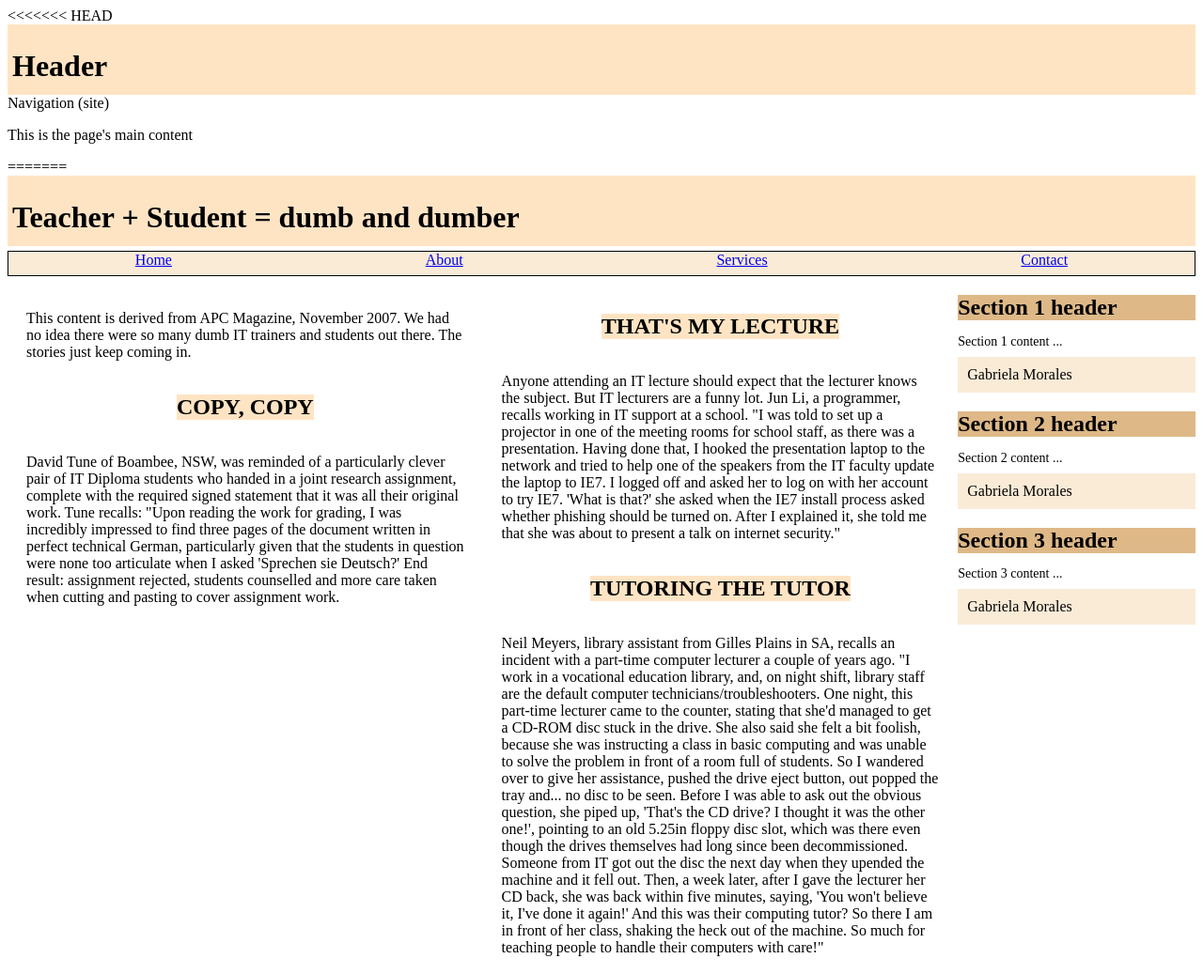
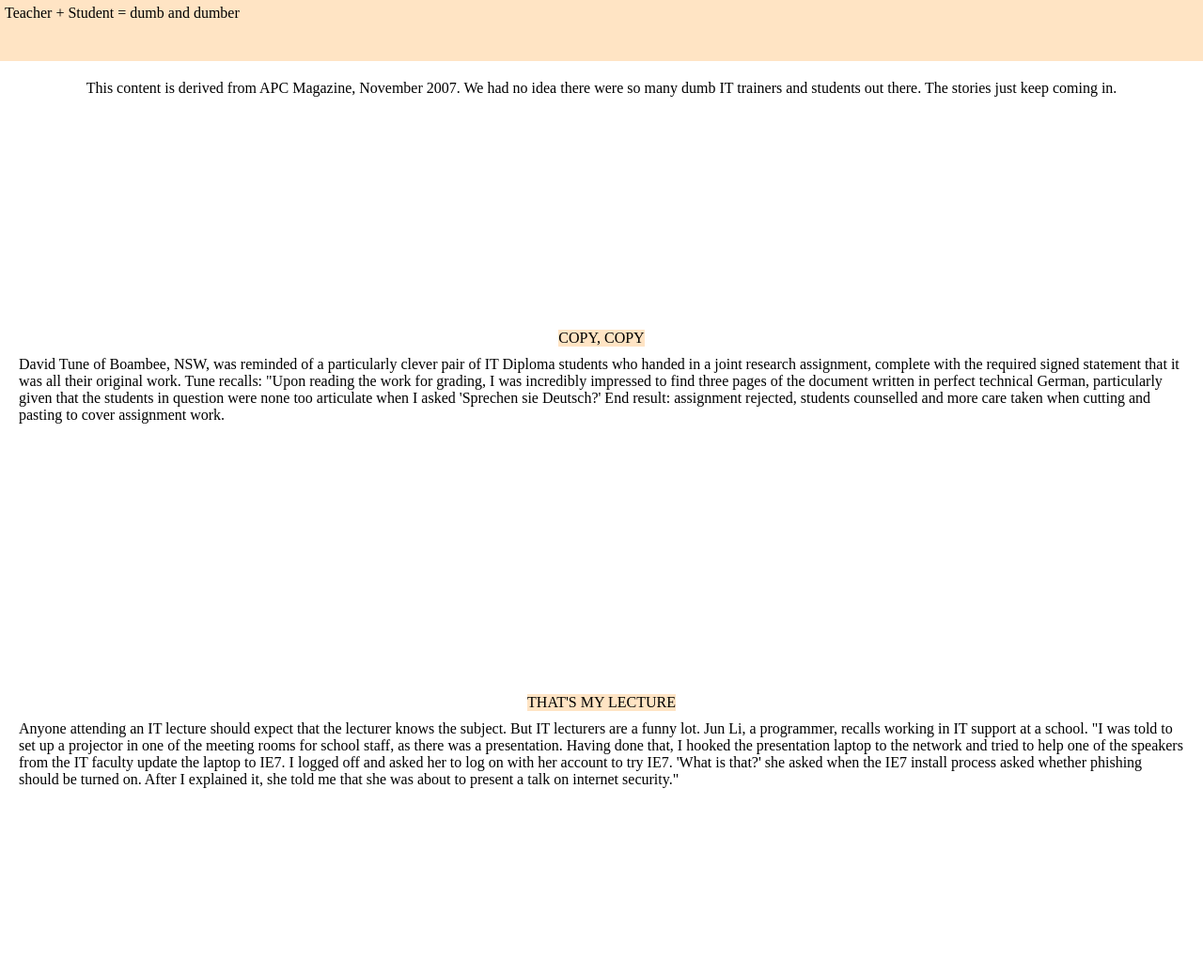
Before and after one commit to Gabriela20103967/AssessmentP1, a plain HTML site: page content.html in a window 1280 px wide. Shown: the top 1037 px of the page at 94% size. Drawn offline with Linux system fonts and the light colour scheme.

Commit message:
fix:phase 2 corrections in Github

```diff
--- a/layout1.html
+++ b/content.html
@@ -3,26 +3,10 @@
 
 <head>
     <meta charset="UTF-8">
-    <meta http-equiv="X-UA-Compatible" content="IE=edge">
     <meta name="viewport" content="width=device-width, initial-scale=1.0">
-<<<<<<< HEAD
-    <title>Assessment 1</title>
-    <link href="assets/css/elad-reset.css" />
-</head>
-<body>
-<header>
-    <h1>Header</h1>
-</header>
-<nav> Navigation (site) </nav>
-<head>
-    <section>
-        <p> This is the page's main content</p>
-    </section>
-
-=======
     <link rel="stylesheet" href="css/style.css">
+    <link rel="stylesheet" href="css/elad-reset.css">
     <title>Layout3</title>
-
 </head>
 
 <body>
@@ -114,7 +98,6 @@
         </section>
     </div>
 </div>
->>>>>>> dc0df48e7403c97c310f6a48f148451d041d65da
 
 <footer>
     <p>&copy;Copyright 2023, Gabriela Morales</p>
--- a/css/style.css
+++ b/css/style.css
@@ -59,7 +59,7 @@ footer {
 }
 
 
-@media (max-width: 768px) {
+@media (min-width: 640px) {
     .nav-container, .aside{
         display: none;
     }
```
